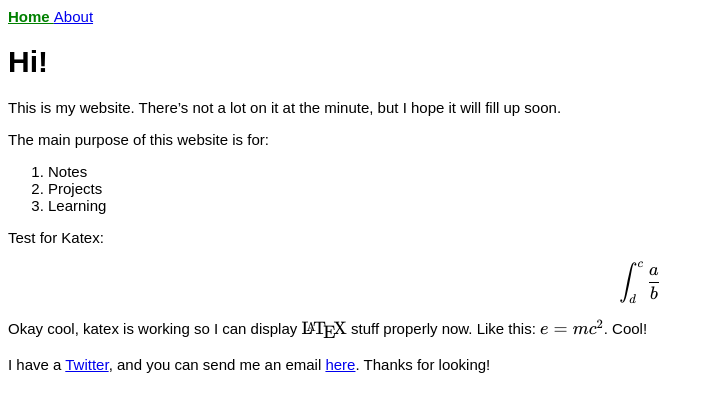
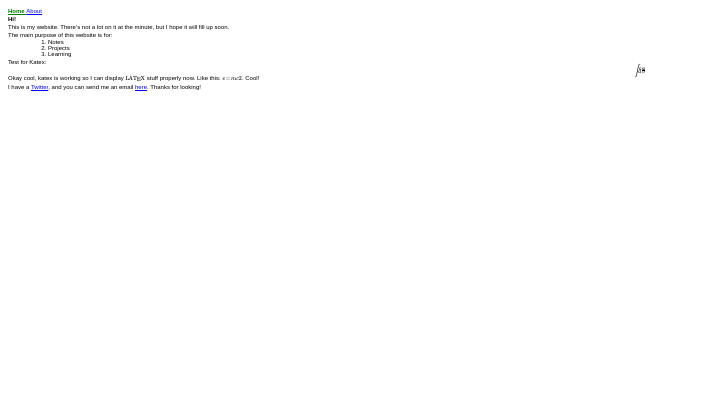
Before and after one commit to andyleemitchell/andyleemitchell.github.io, a Jekyll site: the page built from index.md, in a window 1280 px wide. Shown: the top 412 px of the page, without its empty margins (0-714 px from the left). Built offline with Jekyll 4.4.1, drawn with Linux system fonts in a browser that asks for light colours; nearby versions of some CDN libraries; our own code applies the rules of GitHub Pages for plain Markdown files.

Commit message:
Update main.scss

```diff
--- a/_sass/main.scss
+++ b/_sass/main.scss
@@ -5,5 +5,5 @@
 
 body {
     font-family: "Roboto Mono", sans-serif;
-    font-size: 15px;
+    font-size: 10%;
 }
```
